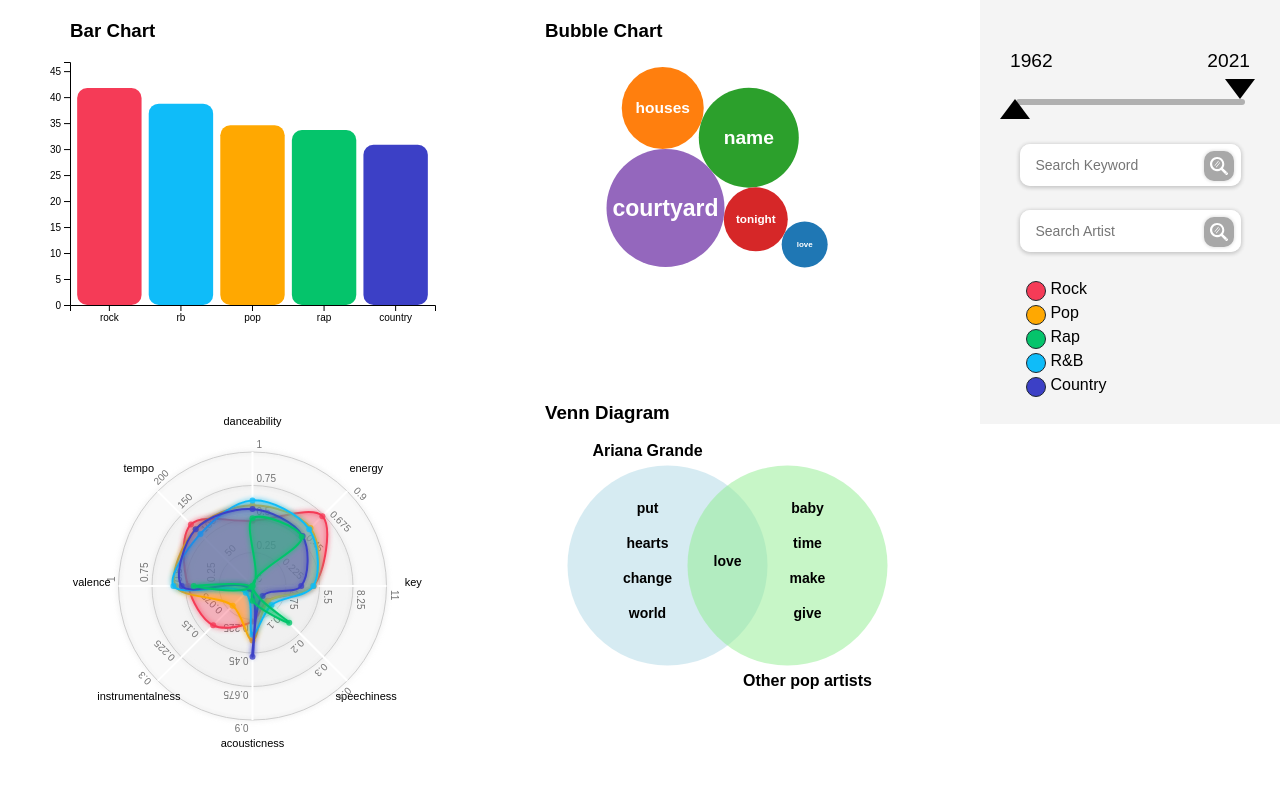
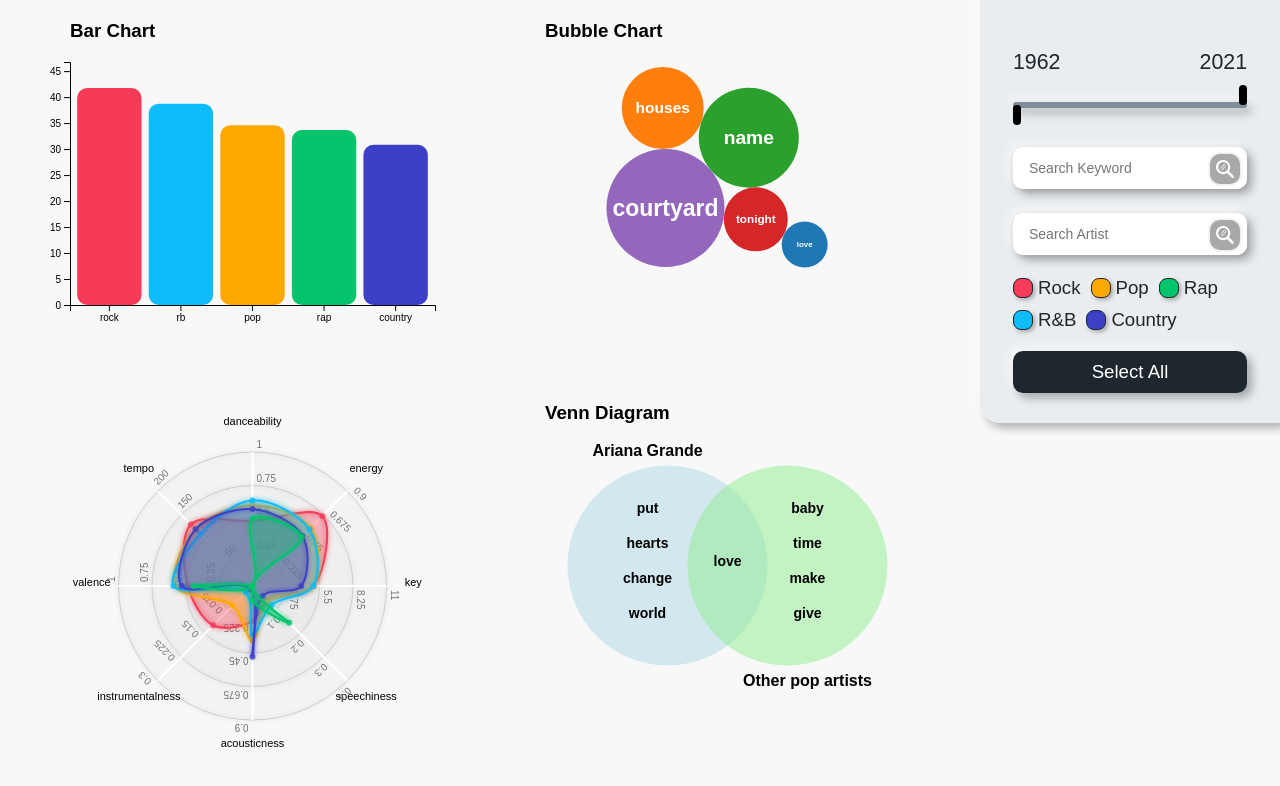
Before and after one commit to jaimevidex/VIProject, a website: page index.html in a window 1280 px wide. Drawn offline with nearby package versions, Linux system fonts and the light colour scheme; some packages are replaced by stand-ins of ours; a script that the page names is missing; a web font is replaced by a local one.

Commit message:
input box upgraded

```diff
--- a/index.html
+++ b/index.html
@@ -60,6 +60,7 @@
               id="wordInput"
               type="text"
               placeholder="Search Keyword"
+              autocomplete="off"
             />
             <div class="resultKeyword" id="resultKeyword">
               <!-- here list are inserted from javascript -->
@@ -78,6 +79,7 @@
               id="userInput"
               type="text"
               placeholder="Search Artist"
+              autocomplete="off"
             />
             <div class="resultBox" id="resultBox">
               <!-- here list are inserted from javascript -->
@@ -138,6 +140,10 @@
             Country
           </label>
         </div>
+        <div class="other-options">
+          <button id="selectAll">
+            Select All
+          </button>
       </div>
     </div>
   </body>
--- a/script.js
+++ b/script.js
@@ -95,6 +95,15 @@ function init() {
 
   minRange.addEventListener("input", updateSlider);
   maxRange.addEventListener("input", updateSlider);
+  minRange.addEventListener("mouseup", sliderChange);
+  maxRange.addEventListener("mouseup", sliderChange);
+
+  document.getElementById("selectAll").addEventListener("click", function (e) {
+    document.querySelectorAll(".genre-checkbox").forEach((checkbox) => {
+      checkbox.checked = true;
+    });
+    updateGenreSelection();
+  });
 
   document.querySelectorAll(".genre-checkbox").forEach((checkbox) => {
     checkbox.addEventListener("change", updateGenreSelection);
@@ -311,6 +320,11 @@ function updateSlider(event) {
     maxRange.value = minRange.value;
     maxOutput.textContent = maxRange.value;
   }
+}
+
+function sliderChange(event) {
+  const minRange = document.getElementById("minRange");
+  const maxRange = document.getElementById("maxRange");
 
   minRangeValue = parseInt(minRange.value);
   maxRangeValue = parseInt(maxRange.value);
--- a/style.css
+++ b/style.css
@@ -7,7 +7,7 @@
 body {
   height: 100%;
   margin: 0;
-  background-color: #ffffff;
+  background-color: #f8f8f8;
   font-family: "REM", sans-serif;
   font-optical-sizing: auto;
 }
@@ -48,7 +48,8 @@ body {
 }
 
 .buttons {
-  background-color: #f4f4f4;
+  background-color: #d2dae25e;
+  color: #1e272e;
   height: 100%;
   display: flex;
   flex-direction: column; /* Align buttons vertically */
@@ -56,6 +57,9 @@ body {
   align-items: center;
   padding: 20px;
   min-width: 300px;
+  border-radius: 0px 0px 0px 20px;
+  box-shadow: -5px -5px 10px 0px rgba(255, 255, 255, 0.5), 5px 5px 10px 0px rgba(0, 0, 0, 0.3);
+  transition: all 0.3s ease;
 }
 
 ::selection {
@@ -64,12 +68,12 @@ body {
 }
 
 .search_container {
-  width: 85%;
+  width: 90%;
   margin: 12px auto;
 }
 
 .search_keyword_container {
-  width: 85%;
+  width: 90%;
   margin: 12px auto;
 }
 
@@ -78,7 +82,7 @@ body {
   width: 100%;
   border-radius: 10px;
   position: relative;
-  box-shadow: 0px 1px 4px 1px rgba(0, 0, 0, 0.12);
+  box-shadow: -5px -5px 10px 0px rgba(255, 255, 255, 0.5), 5px 5px 10px 0px rgba(0, 0, 0, 0.3);
 }
 
 .search_keyword_container .keywordInput {
@@ -86,7 +90,8 @@ body {
   width: 100%;
   border-radius: 10px;
   position: relative;
-  box-shadow: 0px 1px 4px 1px rgba(0, 0, 0, 0.12);
+  box-shadow: -5px -5px 10px 0px rgba(255, 255, 255, 0.5), 5px 5px 10px 0px rgba(0, 0, 0, 0.3);
+
 }
 
 .searchInput input {
@@ -225,74 +230,141 @@ body {
   scale: 1.05;
 }
 
-.search-bar {
-  width: 80%; /* Adjust width as needed */
-  padding: 10px;
+.checkbox-options {
+  width: 90%; /* Adjust width as needed */
   margin: 10px 0;
-  border: 1px solid #ccc;
-  border-radius: 5px;
-  font-size: 16px;
+  gap: 10px;
+  display: flex;
+  flex-wrap: wrap;
+  flex-direction: row;
 }
 
-.checkbox-options {
-  width: 80%; /* Adjust width as needed */
+.other-options {
+  width: 90%; /* Adjust width as needed */
   margin: 10px 0;
+  gap: 10px;
   display: flex;
-  flex-direction: column;
+  flex-wrap: wrap;
+  flex-direction: row;
+}
+
+.checkbox-options label {
+  display: flex;
+  align-items: center;
+  gap: 5px;
+  height: fit-content;
+  font-size: 14pt;
+  cursor: pointer;
+  color: #1e272e;
+  transition: all 0.1s ease;
+  text-shadow: 2px 2px 4px 0px rgba(0, 0, 0, 0.3);
+  ;
+}
+
+.checkbox-options label:hover {
+  display: flex;
+  align-items: center;
+  gap: 5px;
+  height: fit-content;
+  font-size: 14pt;
+  cursor: pointer;
+  color: #808e9b;
+  transition: all 0.1s ease;
 }
 
 .checkbox-options input[type="checkbox"] {
   appearance: none; /* Remove default checkbox styling */
   width: 20px; /* Set width */
   height: 20px; /* Set height */
-  border-radius: 50%; /* Make the checkbox rounded */
+  border-radius: 8px; /* Make the checkbox rounded */
   border: 1px solid; /* Border color */
   outline: none; /* Remove outline */
   cursor: pointer; /* Change cursor to pointer */
   position: relative; /* Position for the after element */
-  top: 7px;
   background-color: transparent; /* Background color */
+  box-shadow: -1px -1px 3px 0px rgba(255, 255, 255, 0.5), 2px 2px 4px 0px rgba(0, 0, 0, 0.3);
+
 }
 
 /* Use the same colors as D3's schemeCategory10 color palette */
 .checkbox-options input[type="checkbox"].rock {
   border-color: #1e272e; /* Red */
+  background-color: #f53b5700;
+  transition: all 0.2s ease;
+}
+
+.checkbox-options input[type="checkbox"].rock:hover {
+  background-color: #f53b5766;
+  transition: all 0.2s ease;
 }
 
 .checkbox-options input[type="checkbox"].rock:checked {
-  background-color: #f53b57; /* Blue fill */
+  background-color: #f53b57ff;
+  transition: all 0.2s ease;
 }
 
 .checkbox-options input[type="checkbox"].pop {
   border-color: #1e272e; /* Orange */
+  background-color: #ffa80100; /* Orange fill */
+  transition: all 0.2s ease;
+}
+
+.checkbox-options input[type="checkbox"].pop:hover {
+  background-color: #ffa80166; /* Orange fill */
+  transition: all 0.2s ease;
 }
 
 .checkbox-options input[type="checkbox"].pop:checked {
-  background-color: #ffa801; /* Orange fill */
+  background-color: #ffa801ff; /* Orange fill */
+  transition: all 0.2s ease;
 }
 
 .checkbox-options input[type="checkbox"].rap {
   border-color: #1e272e; /* Green */
+  background-color: #05c46b00; /* Green fill */
+  transition: all 0.2s ease;
+}
+
+.checkbox-options input[type="checkbox"].rap:hover {
+  background-color: #05c46b66; /* Green fill */
+  transition: all 0.2s ease;
 }
 
 .checkbox-options input[type="checkbox"].rap:checked {
-  background-color: #05c46b; /* Green fill */
+  background-color: #05c46bff; /* Green fill */
+  transition: all 0.2s ease;
 }
 
 .checkbox-options input[type="checkbox"].rb {
   border-color: #1e272e; /* Red */
+  background-color: #0fbcf900; /* Red fill */
+  transition: all 0.2s ease;
+}
+
+.checkbox-options input[type="checkbox"].rb:hover {
+  background-color: #0fbcf966; /* Red fill */
+  transition: all 0.2s ease;
 }
 
 .checkbox-options input[type="checkbox"].rb:checked {
-  background-color: #0fbcf9; /* Red fill */
+  background-color: #0fbcf9ff; /* Red fill */
+  transition: all 0.2s ease;
 }
 
 .checkbox-options input[type="checkbox"].country {
   border-color: #1e272e; /* Purple */
+  background-color: #3c40c600; /* Purple fill */
+  transition: all 0.2s ease;
+}
+
+.checkbox-options input[type="checkbox"].country:hover {
+  background-color: #3c40c666; /* Purple fill */
+  transition: all 0.2s ease;
 }
 
 .checkbox-options input[type="checkbox"].country:checked {
-  background-color: #3c40c6; /* Purple fill */
+  background-color: #3c40c6ff; /* Purple fill */
+  transition: all 0.2s ease;
 }
 
 /* Pseudo-element for checked state */
@@ -309,26 +381,26 @@ body {
 
 .range-slider {
   position: relative;
-  width: 100%; /* Change width to 100% to utilize the full width of the buttons section */
+  width: 90%; /* Change width to 100% to utilize the full width of the buttons section */
   margin-bottom: 30px;
 }
 
 #slider {
   position: relative;
-  width: 98%;
+  width: 100%;
   margin-bottom: 20px;
 }
 
 #track {
-  width: 90%;
+  width: 100%;
   height: 6px;
-  background: #b0b0b0;
+  background: #808e9b;
   border-radius: 3px;
   position: absolute;
   top: 50%;
-  left: 16px;
   transform: translateY(-50%);
-  z-index: 0;
+  z-index: 0; box-shadow: -5px -5px 10px 0px rgba(255, 255, 255, 0.5), 5px 5px 10px 0px rgba(0, 0, 0, 0.3);
+
 }
 
 input[type="range"] {
@@ -337,22 +409,23 @@ input[type="range"] {
   width: 100%;
   position: absolute;
   height: 0;
+  border-radius: 16px;
   pointer-events: none;
 }
 
 input[type="range"]::-webkit-slider-runnable-track {
   height: 6px;
-  background: transparent;
   border-radius: 3px;
 }
 
 input[type="range"]::-webkit-slider-thumb {
   -webkit-appearance: none;
   pointer-events: all;
-  width: 0;
-  height: 0;
-  border-left: 15px solid transparent;
-  border-right: 15px solid transparent;
+  margin-top: 3px;
+  width: 8px;
+  height: 4px;
+  background-color: #1e272e;
+  border-radius: 20px;
   cursor: pointer;
   position: relative;
 }
@@ -372,6 +445,27 @@ input[type="range"]::-webkit-slider-thumb {
 .range-values {
   display: flex;
   justify-content: space-between;
-  margin: 30px 10px;
-  font-size: 1.2em;
+  margin: 30px 0px;
+  font-size: 16pt;
+  font-weight: 500;
+  transition: all 0.1s ease;
 }
+
+button {
+  background-color: #1e272e;
+  color: #fff;
+  border: none;
+  width: 100%;
+  padding: 10px 20px;
+  border-radius: 10px;
+  cursor: pointer;
+  font-size: 14pt;
+  box-shadow: -5px -5px 10px 0px rgba(255, 255, 255, 0.5), 5px 5px 10px 0px rgba(0, 0, 0, 0.3);
+  font-weight: 500;
+  transition: all 0.2s ease;
+}
+
+button:hover {
+  box-shadow: -2px -2px 5px 0px rgba(255, 255, 255, 0.5), 2px 2px 5px 0px rgba(0, 0, 0, 0.3);
+  background-color: #485460;
+}
```
